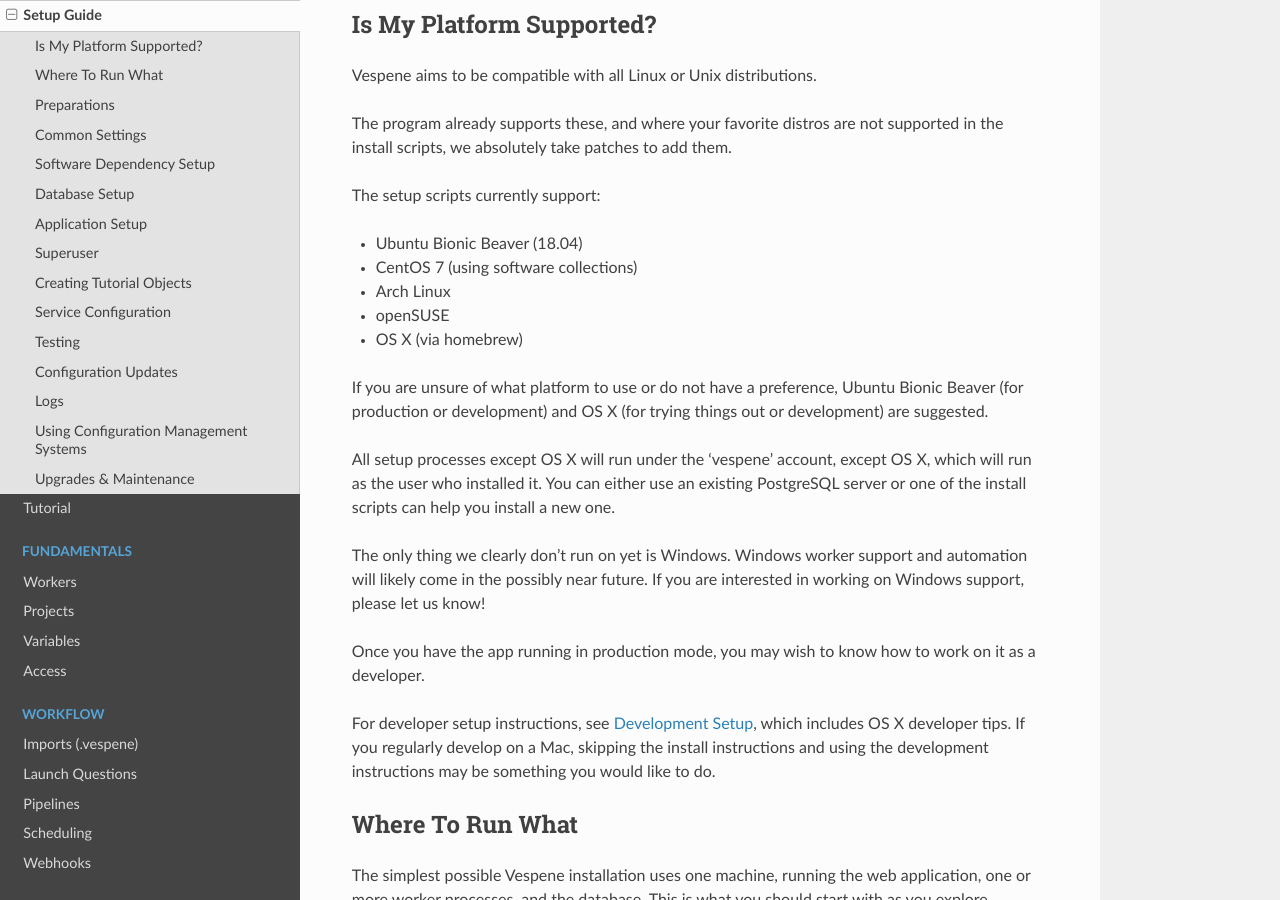
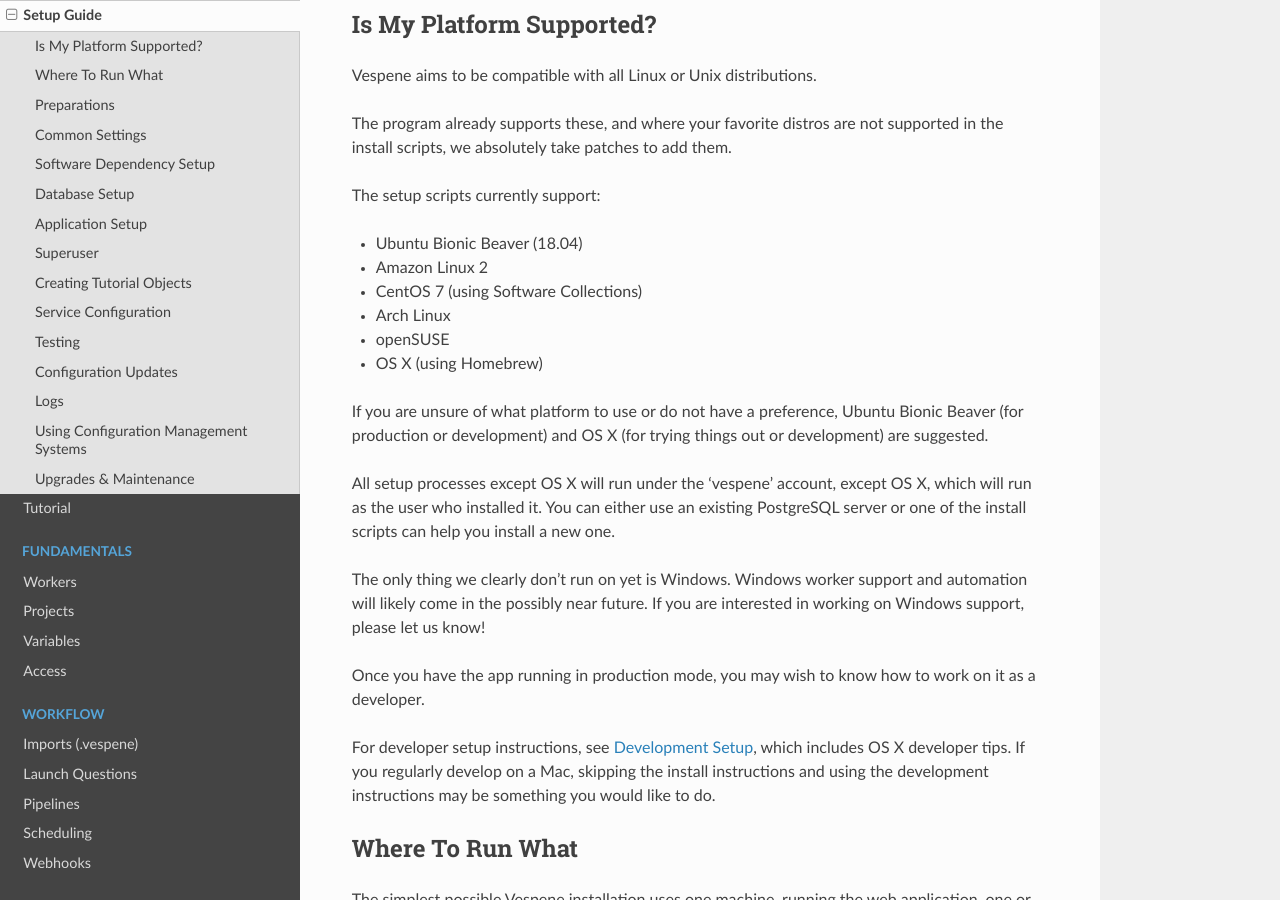
Before and after one commit to vespene-io/_old_vespene, a Sphinx documentation site: the page built from docs/source/setup.rst, in a window 1280 px wide and 900 px high, scrolled down 1150 px. Built offline with Sphinx 7.4.7 and the Read the Docs theme 2.0.0, drawn with Linux system fonts in a browser that asks for light colours.

Commit message:
update OS list

```diff
--- a/docs/source/setup.rst
+++ b/docs/source/setup.rst
@@ -57,10 +57,11 @@
 The setup scripts currently support:
 
 * Ubuntu Bionic Beaver (18.04)
-* CentOS 7 (using software collections)
+* Amazon Linux 2
+* CentOS 7 (using Software Collections)
 * Arch Linux
 * openSUSE
-* OS X (via homebrew)
+* OS X (using Homebrew)
 
 If you are unsure of what platform to use or do not have a preference, Ubuntu Bionic Beaver (for production or development)  and OS X (for trying things out or development) are suggested.
 
```
